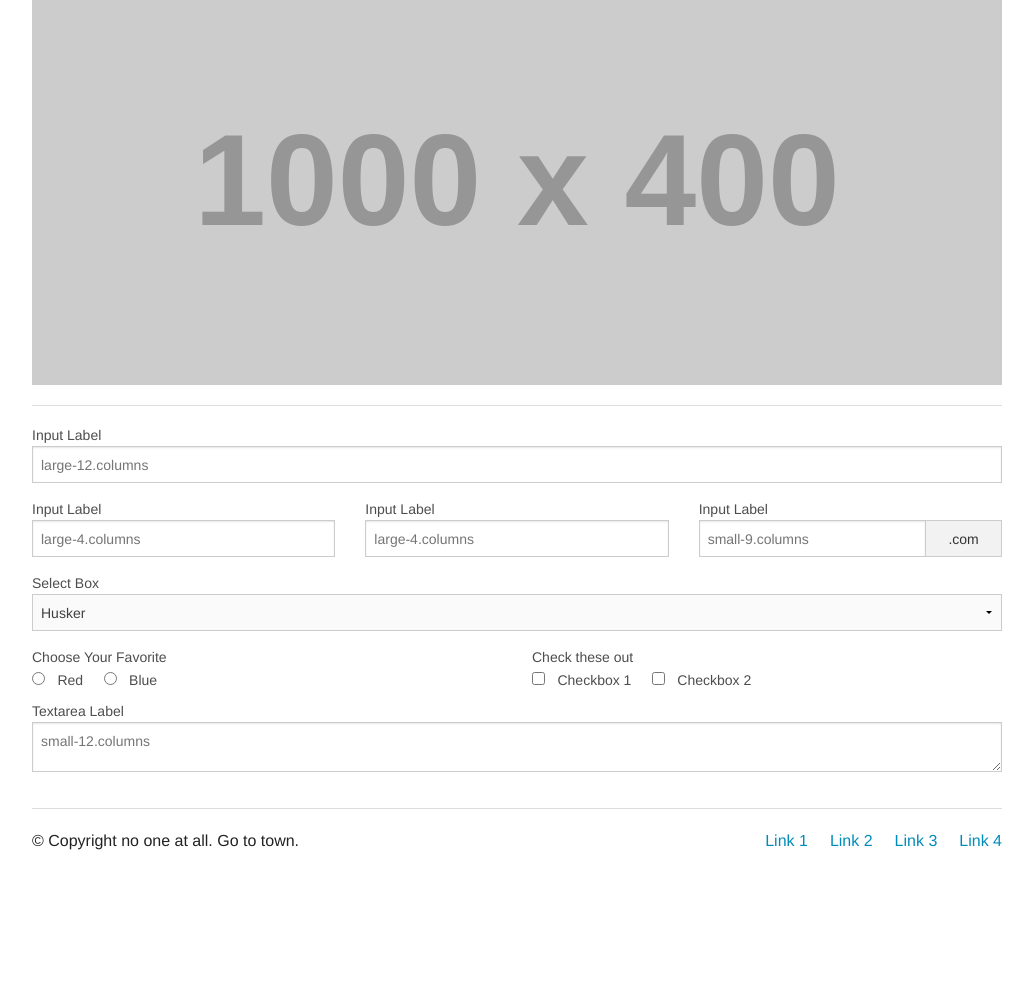
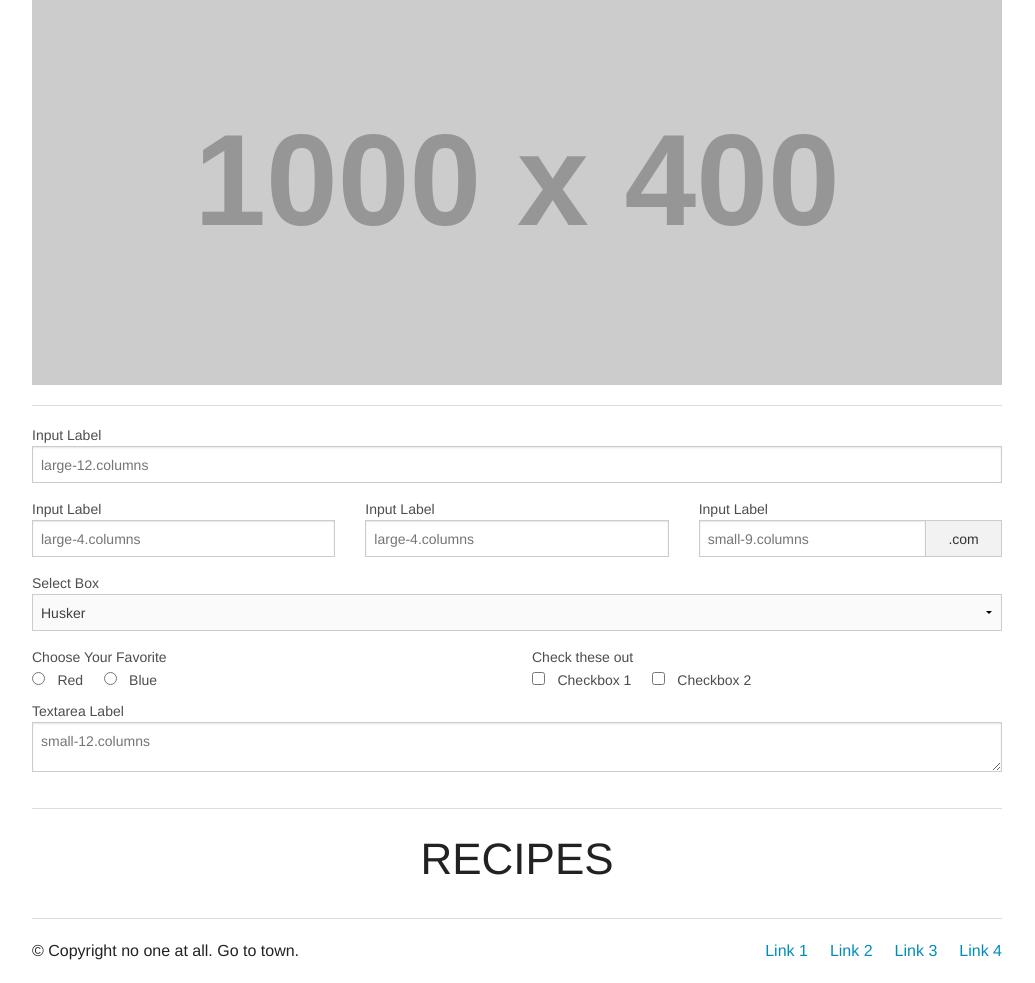
Before and after one commit to prufrock123/TIY_HW24, a plain HTML site: page index.html in a window 1280 px wide. Shown: the part 76-1059 px from the top of the page, without its empty margins (123-1158 px from the left). Before the commit the page ends 950 px from the top, so only its background shows below. Drawn offline with Linux system fonts and the light colour scheme; placeholder pictures from the web are drawn by us.

Commit message:
improves the style of the format some.

```diff
--- a/index.html
+++ b/index.html
@@ -106,8 +106,12 @@
         </div>
     </form>
 
-    <div id="recipes">
 
+    <div class="row" id="recipes">
+        <div class="large-12 columns">
+            <hr/>
+            <h1 class= "text-center">RECIPES</h1>
+        </div>
     </div>
 
 
```
Lines whose indentation alone changed are shown as unchanged.
